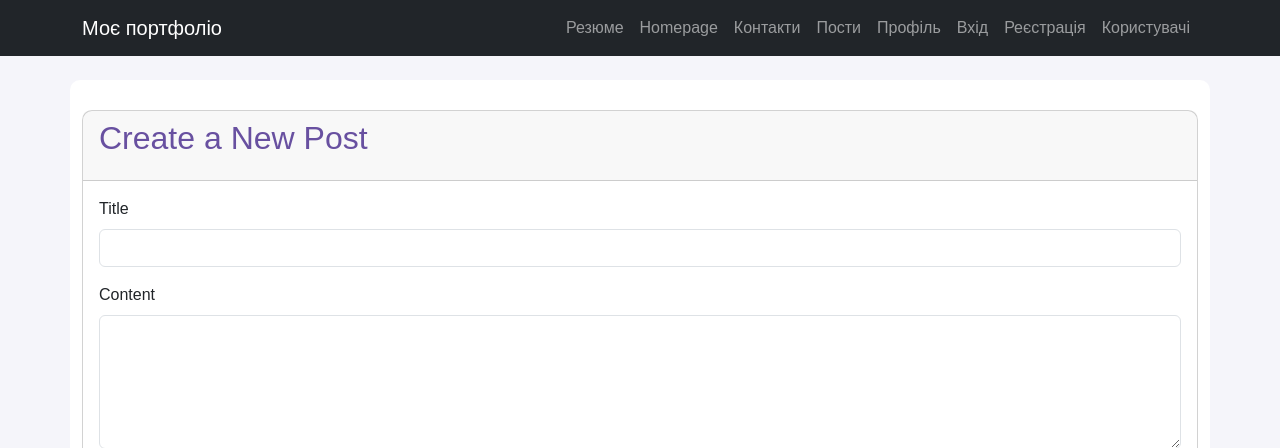
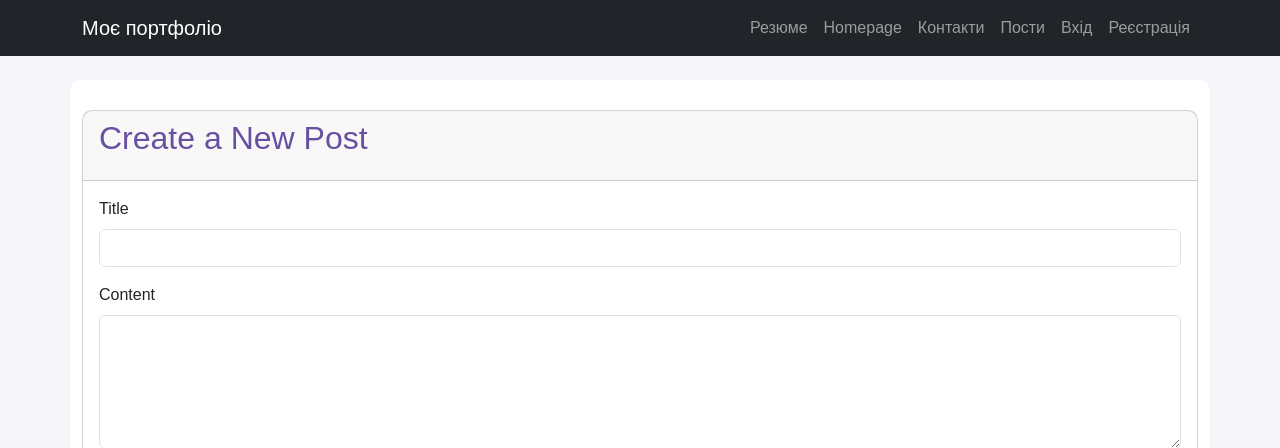
Before and after one commit to sofiiaokhovych/flask-app-lab, a Flask app: page /post/create in a window 1280 px wide. Shown: the top 448 px of the page. Run offline with Flask 3, Linux system fonts and the light colour scheme; some libraries are stand-ins or nearby versions.

Commit message:
lab9 part2-7: redirect authenticated users, navbar depends on auth

```diff
--- a/app/templates/navbar.html
+++ b/app/templates/navbar.html
@@ -35,29 +35,34 @@
                     </a>
                 </li>
 
+                {% if current_user.is_authenticated %}
                 <li class="nav-item">
-                    <a class="nav-link" href="{{ url_for('users.profile') }}">
+                    <a class="nav-link" href="{{ url_for('users.users_list') }}">
+                        Користувачі
+                    </a>
+                </li>
+                <li class="nav-item">
+                    <a class="nav-link" href="{{ url_for('users.account') }}">
                         Профіль
                     </a>
                 </li>
-
+                <li class="nav-item">
+                    <a class="nav-link" href="{{ url_for('users.logout') }}">
+                        Вихід
+                    </a>
+                </li>
+                {% else %}
                 <li class="nav-item">
                     <a class="nav-link" href="{{ url_for('users.login') }}">
                         Вхід
                     </a>
                 </li>
-
                 <li class="nav-item">
                     <a class="nav-link" href="{{ url_for('users.register') }}">
                         Реєстрація
                     </a>
                 </li>
-
-                <li class="nav-item">
-                    <a class="nav-link" href="{{ url_for('users.users_list') }}">
-                        Користувачі
-                    </a>
-                </li>
+                {% endif %}
             </ul>
         </div>
     </div>
--- a/app/users/views.py
+++ b/app/users/views.py
@@ -64,7 +64,7 @@ def profile():
 @user_bp.route('/logout', methods=["GET", "POST"])
 def logout():
     logout_user()
-    flash("You have successfully logged out.", "info")
+    flash("You have successfully logged out.", "success")
     return redirect(url_for("users.login"))
 
 @user_bp.route("/add-cookie", methods=["POST"])
@@ -145,6 +145,9 @@ def change_theme(theme):
 
 @user_bp.route("/register", methods=["GET", "POST"])
 def register():
+    if current_user.is_authenticated:
+        return redirect(url_for('users.account'))
+
     form = RegistrationForm()
     if form.validate_on_submit():
         hashed_password = bcrypt.generate_password_hash(form.password.data).decode('utf-8')
```
